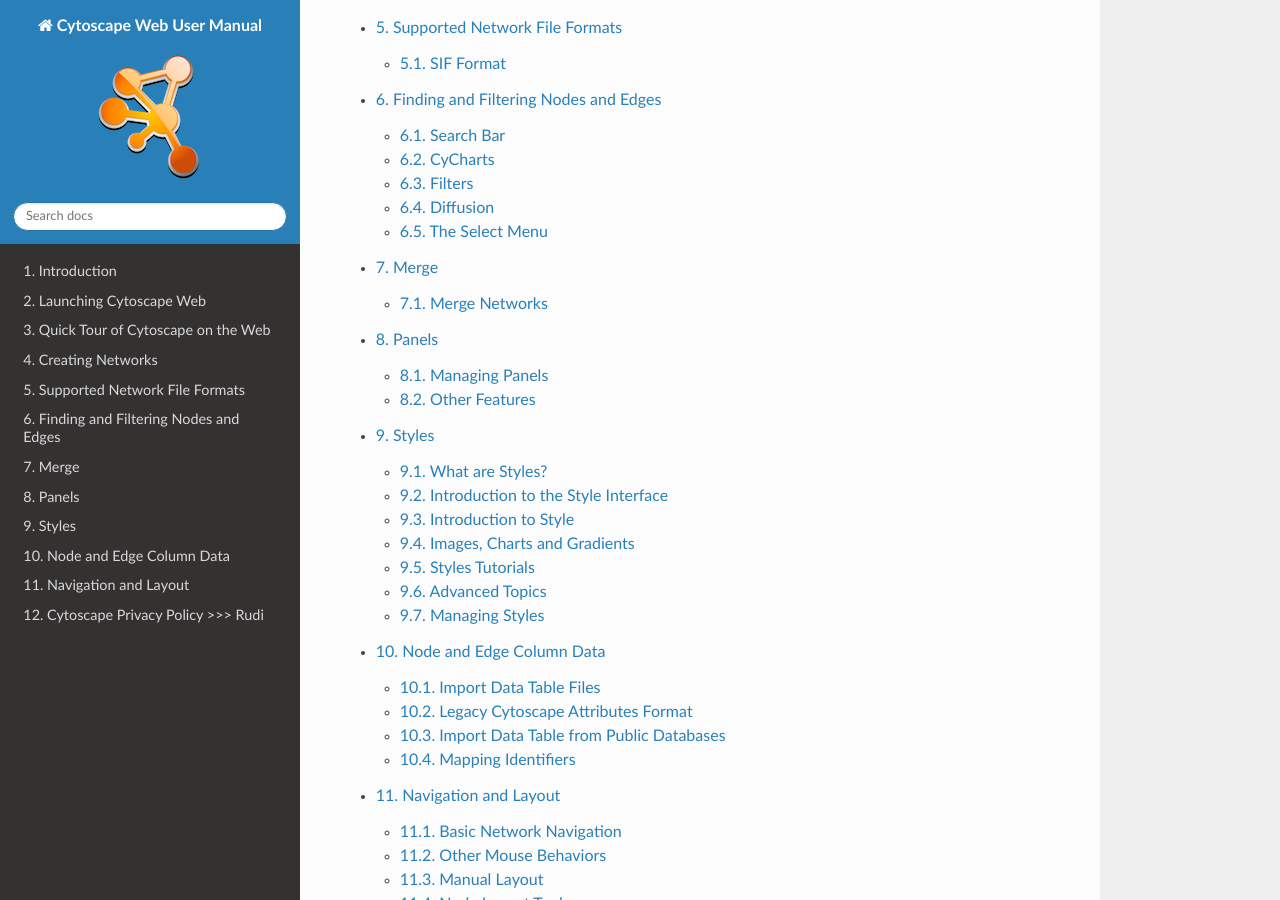
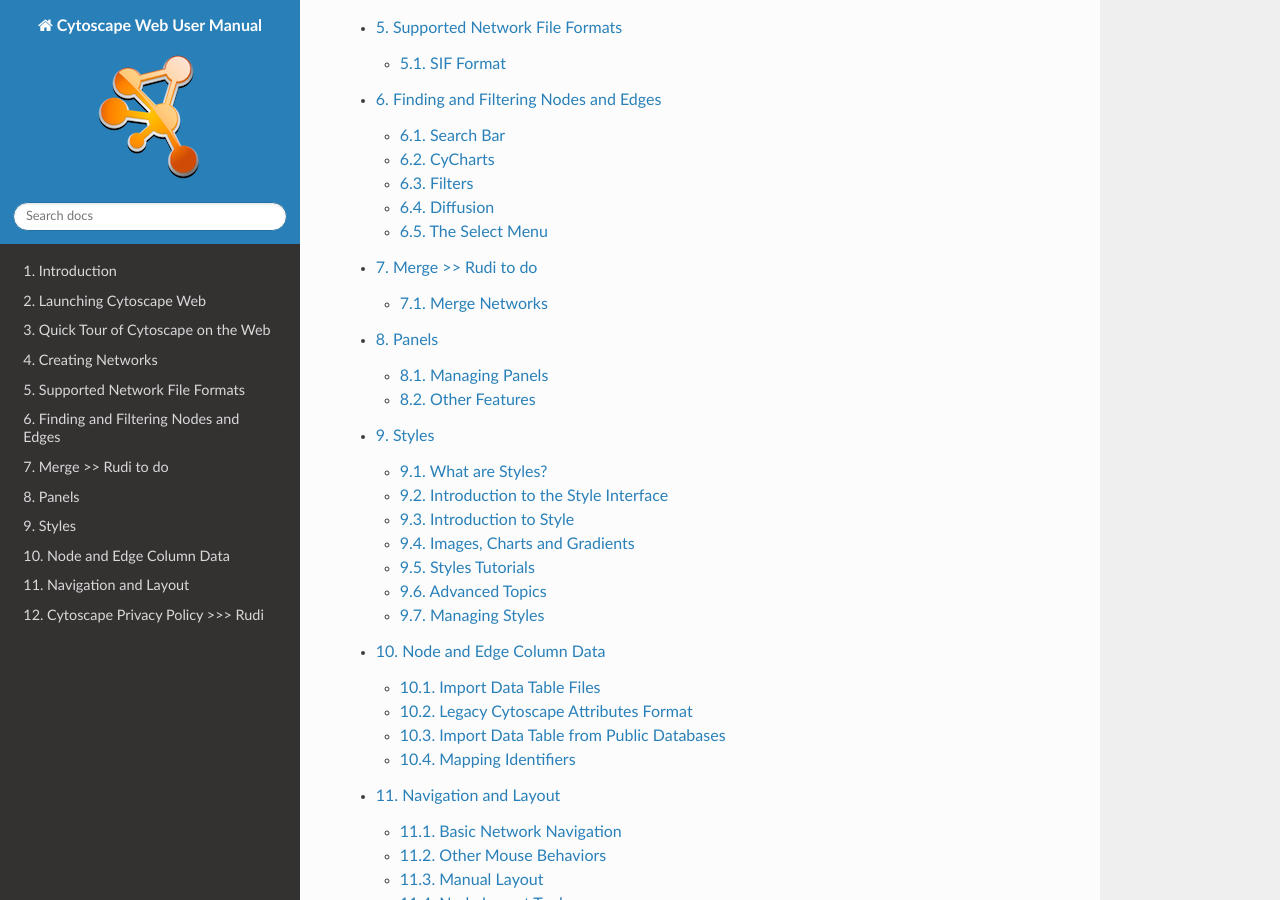
Before and after one commit to cytoscape/web-cytoscape-manual, a Sphinx documentation site: the page built from docs/index.rst, in a window 1280 px wide and 900 px high, scrolled down 720 px. Built offline with Sphinx 7.4.7 and the Read the Docs theme 3.1.0, drawn with Linux system fonts in a browser that asks for light colours.

Commit message:
Assigned to Rudi

```diff
--- a/docs/Merge.md
+++ b/docs/Merge.md
@@ -1,4 +1,4 @@
-Merge
+Merge >> Rudi to do
 ====================
 <a id="merge"> </a>
 
```
